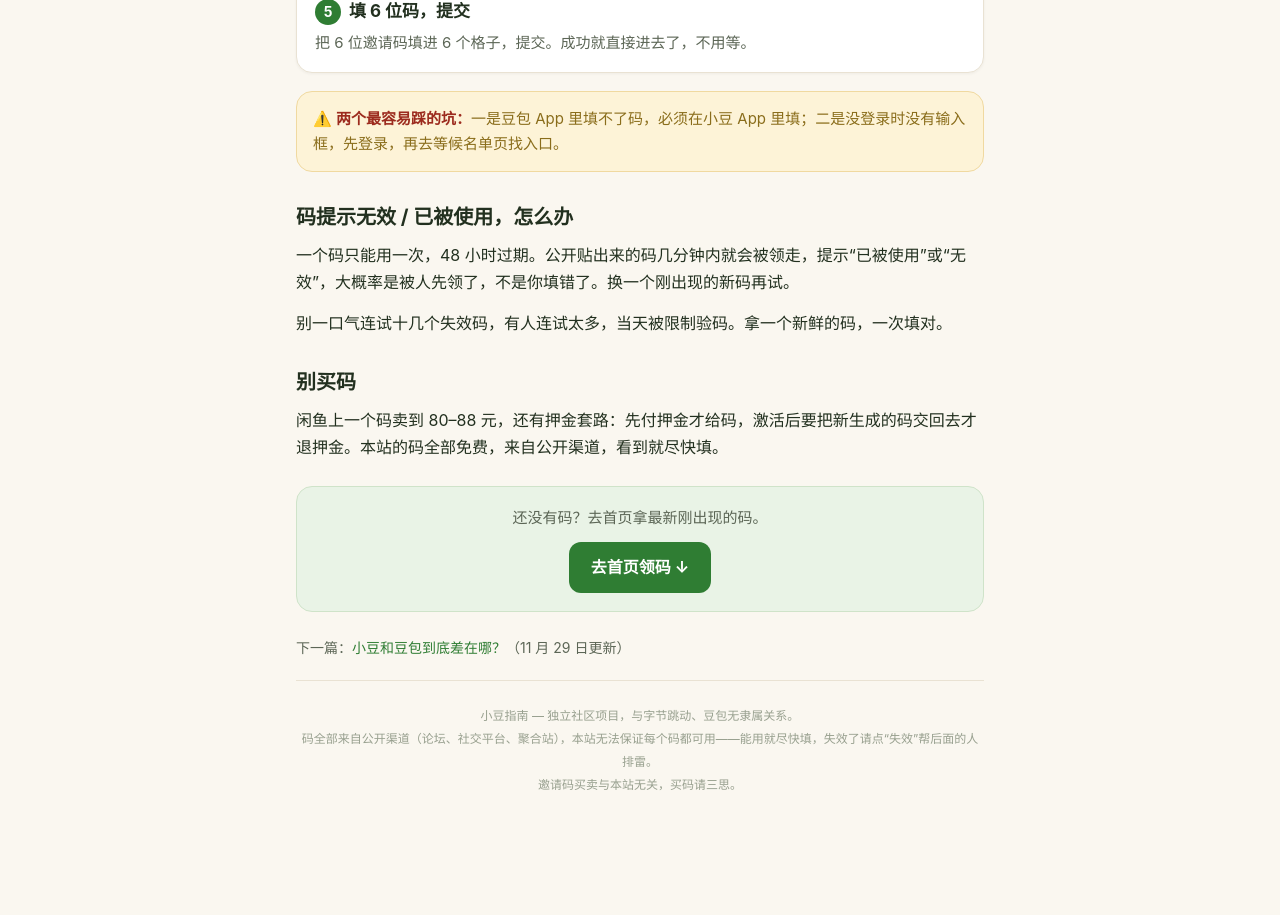
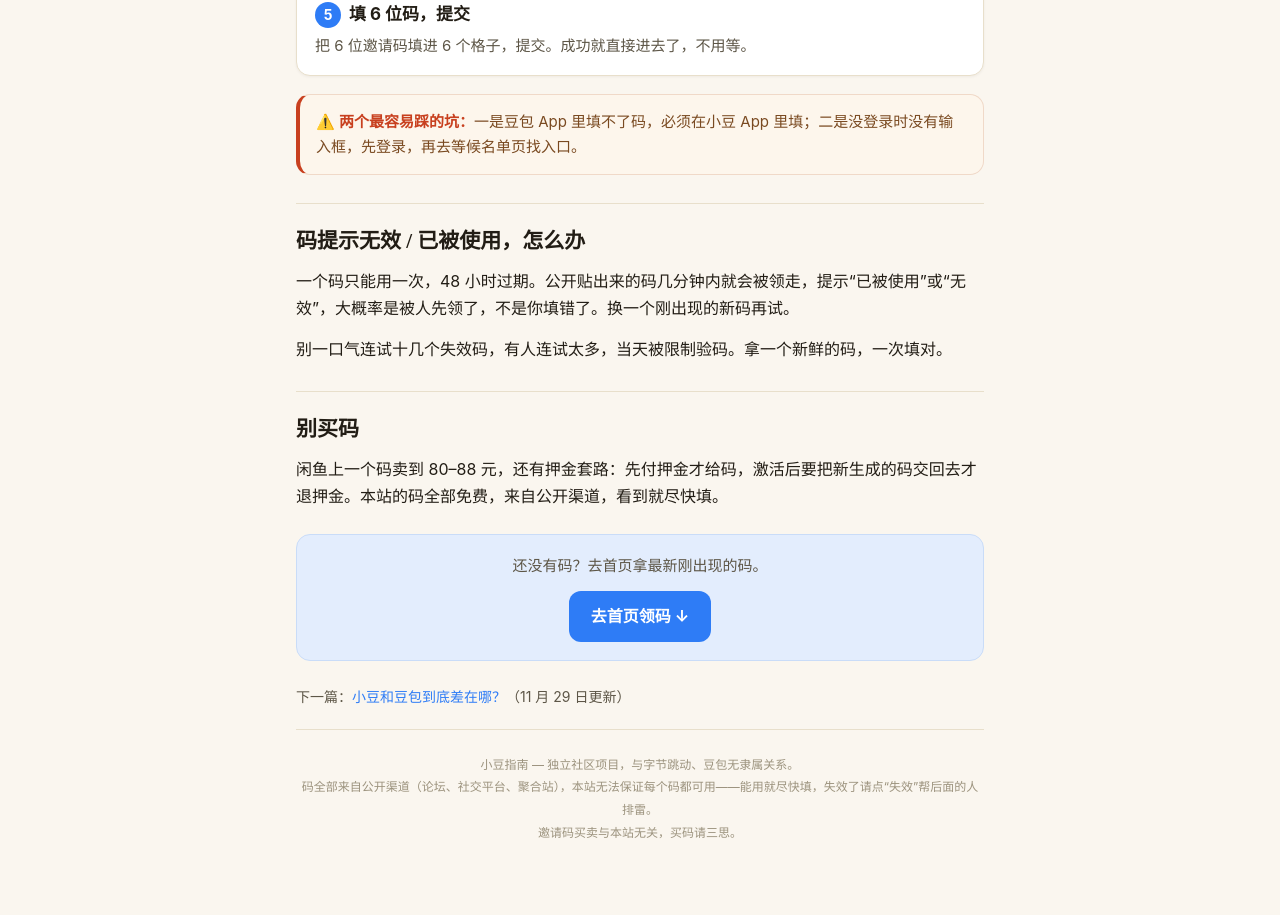
Before and after one commit to KEithwy1030/xiaodou-codes, a plain HTML site: page guides/how-to-enter.html in a window 1280 px wide. Shown: the part 721-1636 px from the top of the page. Before the commit the page ends 1587 px from the top, so only its background shows below. Drawn offline with Linux system fonts and the light colour scheme.

Commit message:
上线：网站文件 guides/how-to-enter.html

```diff
--- a/guides/how-to-enter.html
+++ b/guides/how-to-enter.html
@@ -15,45 +15,49 @@
 </script>
 <style>
   :root {
-    --paper: #FAF7F0;
+    --paper: #FAF6EF;
     --card: #FFFFFF;
-    --ink: #22301F;
-    --ink2: #5C6656;
-    --muted: #98A08F;
-    --line: #E9E2D3;
-    --green: #2F7D33;
-    --green-dark: #256628;
-    --green-soft: #E9F3E6;
-    --amber-bg: #FDF3D7;
-    --amber-ink: #8A6D1B;
-    --amber-line: #F0D9A0;
-    --radius: 16px;
+    --ink: #221D15;
+    --ink2: #5D5647;
+    --muted: #9C937E;
+    --line: #E8DFCB;
+    --blue: #2E7CF6;
+    --blue-dark: #1F66D1;
+    --blue-soft: #E3EDFD;
+    --vermillion: #C8401F;
+    --warn-bg: #FDF6EC;
+    --warn-line: #F0D9C8;
+    --radius: 14px;
   }
   * { box-sizing: border-box; }
   body { margin: 0; font-family: -apple-system, "PingFang SC", "Microsoft YaHei", sans-serif; background: var(--paper); color: var(--ink); line-height: 1.7; }
-  a { color: var(--green); text-decoration: none; }
-  header { position: sticky; top: 0; z-index: 10; background: rgba(250, 247, 240, .94); backdrop-filter: blur(6px); border-bottom: 1px solid var(--line); }
+  a { color: var(--blue); text-decoration: none; }
+  h1, h2 { font-family: "Songti SC", "STSong", "Noto Serif SC", serif; }
+  header { position: sticky; top: 0; z-index: 10; background: rgba(250, 246, 239, .94); backdrop-filter: blur(6px); border-bottom: 1px solid var(--line); }
   .bar { max-width: 720px; margin: 0 auto; padding: 10px 16px; display: flex; align-items: center; justify-content: space-between; gap: 12px; }
-  .brand { display: flex; align-items: center; gap: 8px; font-size: 19px; font-weight: 800; color: var(--ink); letter-spacing: 1px; white-space: nowrap; }
+  .brand { display: flex; align-items: center; gap: 9px; font-size: 19px; font-weight: 800; color: var(--ink); letter-spacing: 1px; white-space: nowrap; }
+  .brand-icon { width: 34px; height: 34px; border-radius: 9px; display: block; box-shadow: 0 1px 3px rgba(34, 29, 21, .18); }
   nav { display: flex; gap: 14px; font-size: 14px; }
   nav a { color: var(--ink2); }
+  nav a:hover { color: var(--blue); }
   .wrap { max-width: 720px; margin: 0 auto; padding: 0 16px 40px; }
   .back { display: inline-block; margin: 20px 0 0; font-size: 14px; }
-  article h1 { font-size: 25px; line-height: 1.4; margin: 12px 0 6px; }
+  article h1 { font-size: 26px; line-height: 1.4; margin: 12px 0 6px; }
   .meta { font-size: 13px; color: var(--muted); margin-bottom: 18px; }
   article p { font-size: 16px; margin: 0 0 14px; color: var(--ink); }
   article p.lead { color: var(--ink2); }
-  .step { background: var(--card); border: 1px solid var(--line); border-radius: var(--radius); padding: 16px 18px; margin-bottom: 12px; box-shadow: 0 1px 3px rgba(34, 48, 31, .05); }
-  .step h3 { font-size: 17px; margin: 0 0 4px; }
-  .step h3 .n { display: inline-block; width: 26px; height: 26px; line-height: 26px; text-align: center; border-radius: 50%; background: var(--green); color: #fff; font-size: 14px; margin-right: 8px; }
+  .step { background: var(--card); border: 1px solid var(--line); border-radius: var(--radius); padding: 16px 18px; margin-bottom: 12px; box-shadow: 0 1px 3px rgba(34, 29, 21, .05); }
+  .step h3 { font-size: 17px; margin: 0 0 4px; font-family: -apple-system, "PingFang SC", "Microsoft YaHei", sans-serif; }
+  .step h3 .n { display: inline-block; width: 26px; height: 26px; line-height: 26px; text-align: center; border-radius: 50%; background: var(--blue); color: #fff; font-size: 14px; margin-right: 8px; }
   .step p { font-size: 15px; color: var(--ink2); margin: 0; }
   .step p b { color: var(--ink); }
-  .note { background: var(--amber-bg); border: 1px solid var(--amber-line); color: var(--amber-ink); border-radius: var(--radius); padding: 14px 16px; font-size: 15px; line-height: 1.7; margin: 18px 0; }
-  .note b { color: #9c2b1e; }
-  article h2 { font-size: 20px; margin: 28px 0 8px; }
-  .cta { background: var(--green-soft); border: 1px solid #CFE3C9; border-radius: var(--radius); padding: 18px; margin: 24px 0; text-align: center; }
+  .note { background: var(--warn-bg); border: 1px solid var(--warn-line); border-left: 4px solid var(--vermillion); color: #7A4A21; border-radius: var(--radius); padding: 14px 16px; font-size: 15px; line-height: 1.7; margin: 18px 0; }
+  .note b { color: var(--vermillion); }
+  article h2 { font-size: 21px; margin: 28px 0 8px; border-top: 1px solid var(--line); padding-top: 20px; }
+  .cta { background: var(--blue-soft); border: 1px solid #C9DCF8; border-radius: var(--radius); padding: 18px; margin: 24px 0; text-align: center; }
   .cta p { margin: 0 0 12px; font-size: 15px; color: var(--ink2); }
-  .btn { display: inline-block; padding: 12px 22px; border-radius: 12px; font-size: 16px; font-weight: 700; background: var(--green); color: #fff; }
+  .btn { display: inline-block; padding: 12px 22px; border-radius: 12px; font-size: 16px; font-weight: 700; background: var(--blue); color: #fff; }
+  .btn:hover { background: var(--blue-dark); }
   .next { font-size: 14px; color: var(--ink2); margin-top: 8px; }
   footer { font-size: 12px; color: var(--muted); text-align: center; padding: 24px 0 30px; line-height: 1.9; border-top: 1px solid var(--line); margin-top: 20px; }
 </style>
@@ -63,10 +67,7 @@
 <header>
   <div class="bar">
     <a class="brand" href="/">
-      <svg width="28" height="28" viewBox="0 0 32 32" fill="none" aria-hidden="true">
-        <path d="M17 3C11 3 6.5 8 6.5 14.5c0 3.5 1.6 6.3 3.7 8.3 1.4 1.3 3.3 2.2 5.3 2.2h1C22 25 26 20.3 26 14.5 26 8 22 3 17 3Z" fill="#2F7D33"/>
-        <path d="M16 12.5c.6-3.8 2.8-6.4 6-7 .3 3.8-1.4 7-6 7Z" fill="#8CC084"/>
-      </svg>
+      <img class="brand-icon" src="/xiaodou-icon.jpg" alt="小豆">
       小豆指南
     </a>
     <nav>
```
